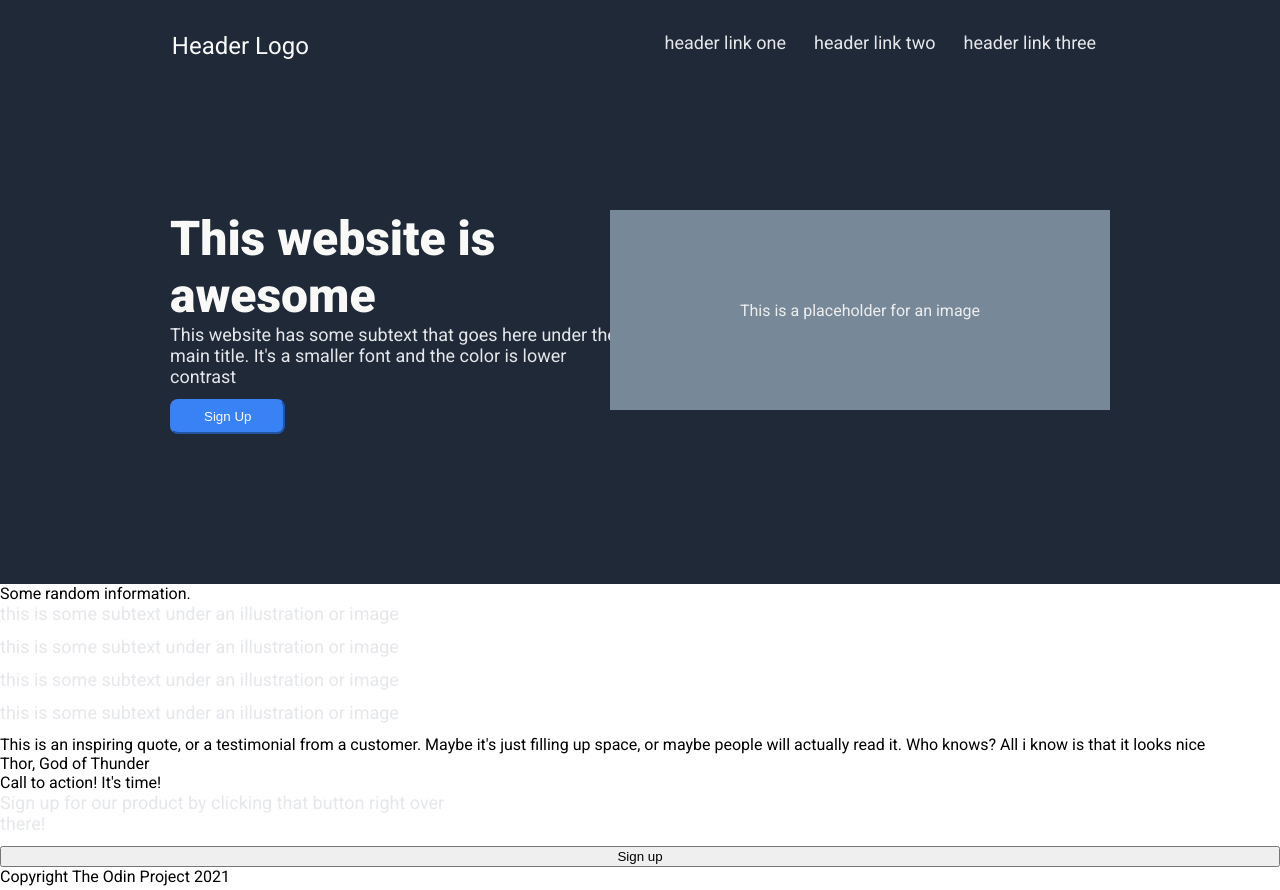
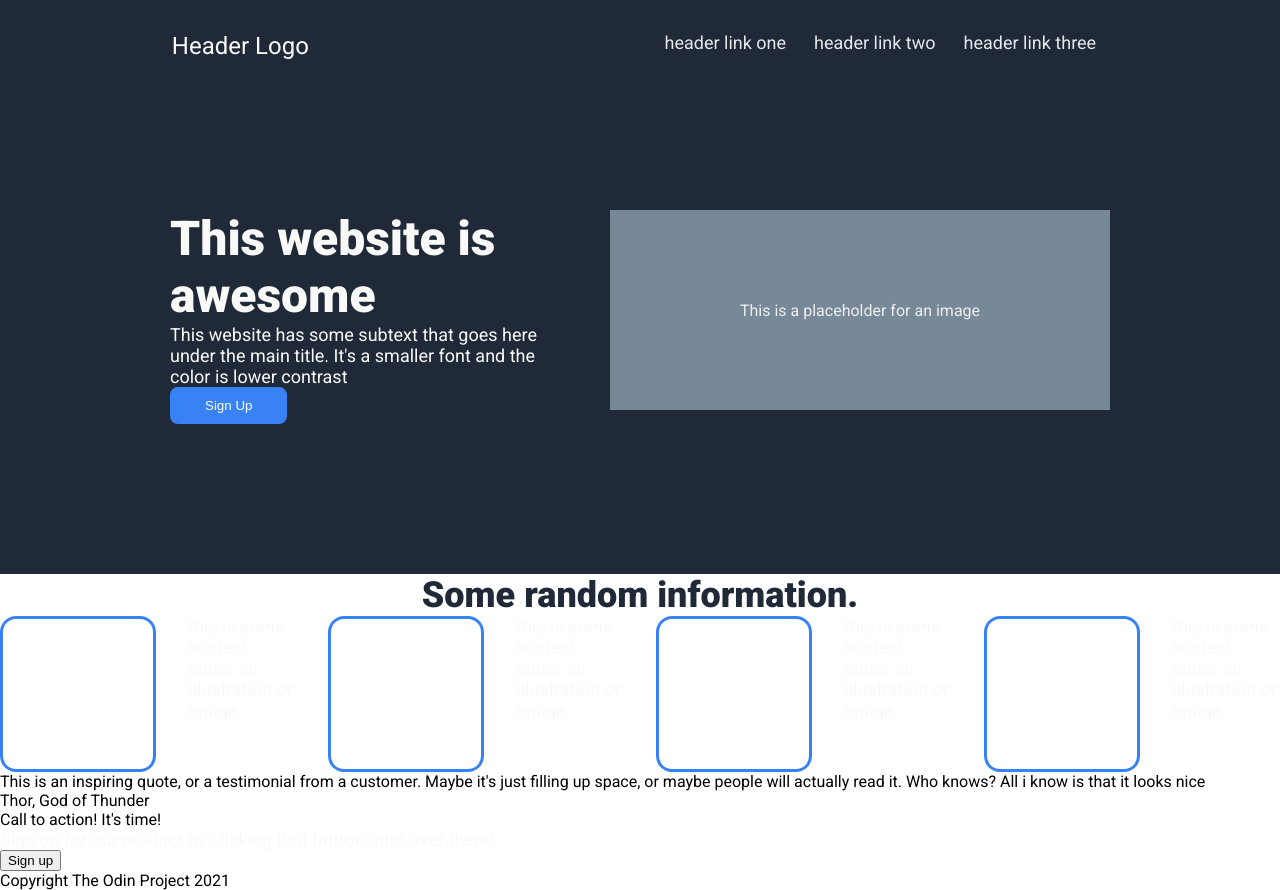
Before and after one commit to bykimmi/landingpage, a plain HTML site: page index.html in a window 1280 px wide. Drawn offline with Linux system fonts and the light colour scheme.

Commit message:
edited the divs in the information part, added margin and padding and finetuning some html to make it easier to read through

```diff
--- a/index.html
+++ b/index.html
@@ -34,7 +34,8 @@
     </div>
 
     <div class="information"></div>
-        <div class="maintitle">Some random information.</div>
+        <div class="titleinfo">Some random information.</div>
+    <div class="items">
             <div class="image1"></div>
                 <div class="subtext">this is some subtext under an illustration or image</div>
             <div class="image2"></div>
@@ -43,16 +44,16 @@
                 <div class="subtext">this is some subtext under an illustration or image</div>
             <div class="image4"></div>
                 <div class="subtext">this is some subtext under an illustration or image</div>
-
+    </div>
     <div class="quote"></div>
         <div class="testimonial">This is an inspiring quote, or a testimonial from a customer. Maybe it's just filling up space, or maybe people will actually read it. Who knows? All i know is that it looks nice</div>
         <div class="author">Thor, God of Thunder</div>
 
-    <div class="cta"></div>
+    <div class="cta">
     <div class="maintitle">Call to action! It's time!</div>
     <div class="subtext">Sign up for our product by clicking that button right over there!</div>
-    <button class="Signup2">Sign up</button>
-
+    <button class="test">Sign up</button>
+    </div>
     <div class="footer">Copyright The Odin Project 2021</div>
 
 </body>
--- a/style.css
+++ b/style.css
@@ -38,13 +38,6 @@ a {
     /* max-width: 350px; */
 }
 
-.subtext {
-    font-size: 18px;
-    color: #E5E7EB;
-    width: 450px;
-    margin-bottom: 12px;
-}
-
 .hero {
     display: flex;
     justify-content: space-around;
@@ -63,7 +56,14 @@ a {
     background-color: #3882F6;
     padding: 8px 32px;
     border-radius: 8px;
-    border-color: #3882F6;
+    border: solid #3882F6;
+}
+.ctabutton{
+    color: white;
+    background-color: #3882F6;
+    padding: 8px 32px;
+    border-radius: 8px;
+    border: solid white;
 }
 
 .placeholder {
@@ -74,3 +74,30 @@ a {
     justify-content: center;
     align-items: center;
 }
+
+.titleinfo{
+    font-size: 36px;
+    color: #1F2937;
+    font-weight: 900;
+    display: flex;
+    justify-content: center;
+    align-items: center;
+}
+
+.items{
+    display: flex;
+    justify-content: center;
+    gap: 32px;
+}
+
+.image1, .image2, .image3, .image4 {
+    border: 3px solid #3882F6;
+    border-radius: 16px;
+    min-height: 150px;
+    min-width: 150px;
+}
+
+.subtext {
+    font-size: 18px;
+    color: #F9FAF8;
+}
```
Lines whose indentation alone changed are shown as unchanged.
